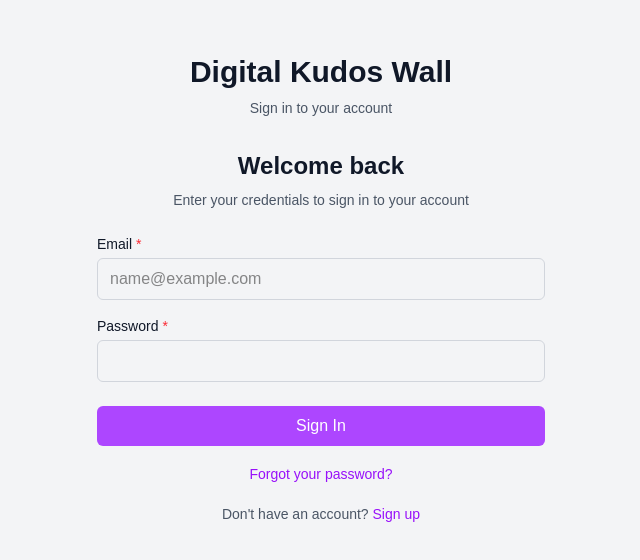
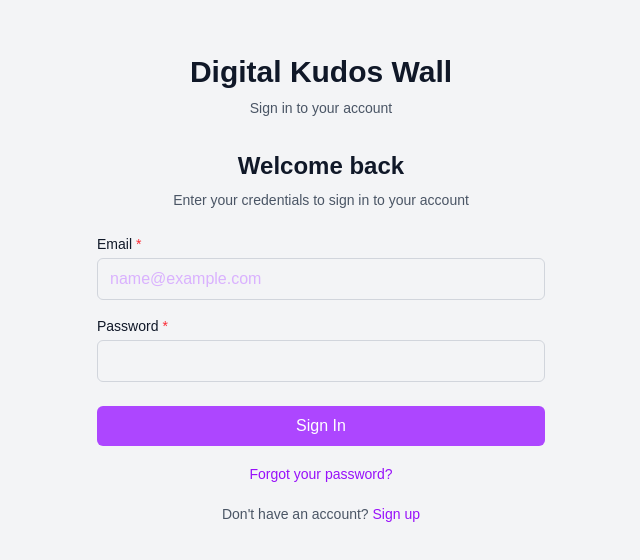
Before and after one commit to madhavpujara-at/voyage-ui, a Next.js app: page /login in a window 1280 px wide. Shown: the part 110-670 px from the top of the page, without its empty margins (319-959 px from the left). Built offline with nearby package versions, Linux system fonts and the light colour scheme; no server answers.

Commit message:
fix: input filed color
Signed-off-by: Rahul-at <rahul.lakhvara@avestatechnologies.com>

```diff
--- a/src/components/atoms/Input.tsx
+++ b/src/components/atoms/Input.tsx
@@ -2,14 +2,21 @@ import React, { forwardRef } from 'react';
 
 interface InputProps extends React.InputHTMLAttributes<HTMLInputElement> {
   error?: string;
+  textColor?: string;
+  placeholderColor?: string;
 }
 
-const Input = forwardRef<HTMLInputElement, InputProps>(({ className = '', error, ...props }, ref) => {
+const Input = forwardRef<HTMLInputElement, InputProps>(
+  (
+    { className = '', error, textColor = 'text-gray-900', placeholderColor = 'placeholder-gray-400', ...props },
+    ref
+  ) => {
     return (
       <div className='w-full'>
         <input
           className={`w-full px-3 py-2 border rounded-md focus:outline-none focus:ring-2 focus:ring-purple-500
               ${error ? 'border-red-500' : 'border-gray-300'}
+              ${textColor} ${placeholderColor}
               ${className}`}
           ref={ref}
           {...props}
@@ -17,7 +24,8 @@ const Input = forwardRef<HTMLInputElement, InputProps>(({ className = '', error,
         {error && <p className='mt-1 text-sm text-red-500'>{error}</p>}
       </div>
     );
-});
+  }
+);
 
 Input.displayName = 'Input';
 
--- a/src/components/molecules/FormField.tsx
+++ b/src/components/molecules/FormField.tsx
@@ -7,10 +7,12 @@ interface FormFieldProps extends React.InputHTMLAttributes<HTMLInputElement> {
   id: string;
   error?: string;
   required?: boolean;
+  textColor?: string;
+  placeholderColor?: string;
 }
 
 const FormField = forwardRef<HTMLInputElement, FormFieldProps>(
-  ({ label, id, error, required = false, className = '', ...props }, ref) => {
+  ({ label, id, error, required = false, className = '', textColor, placeholderColor, ...props }, ref) => {
     return (
       <div className={`mb-4 ${className}`}>
         <Label htmlFor={id} required={required}>
@@ -23,6 +25,8 @@ const FormField = forwardRef<HTMLInputElement, FormFieldProps>(
           aria-invalid={error ? 'true' : 'false'}
           aria-describedby={error ? `${id}-error` : undefined}
           required={required}
+          textColor={textColor}
+          placeholderColor={placeholderColor}
           {...props}
         />
         {error && (
--- a/src/components/organisms/Navbar.tsx
+++ b/src/components/organisms/Navbar.tsx
@@ -32,37 +32,41 @@ const Navbar: React.FC<NavbarProps> = ({ username, userRole, onLogout }) => {
             <div className='hidden sm:ml-6 sm:flex sm:space-x-8'>
               {/* Analytics tab is visible to admin and tech_lead */}
               {(userRole === UserRole.ADMIN || userRole === UserRole.TECH_LEAD) && (
-                <Link href='/analytics'>
-                  <a className='inline-flex items-center border-b-2 border-transparent px-1 pt-1 text-sm font-medium text-gray-500 hover:border-gray-300 hover:text-gray-700'>
-                    Analytics
-                  </a>
+                <Link
+                  href='/analytics'
+                  className='inline-flex items-center border-b-2 border-transparent px-1 pt-1 text-sm font-medium text-gray-500 hover:border-gray-300 hover:text-gray-700'
+                >
+                  Analytics
                 </Link>
               )}
 
               {/* Create Kudos tab is visible to admin and tech_lead */}
               {(userRole === UserRole.ADMIN || userRole === UserRole.TECH_LEAD) && (
-                <Link href='/create-kudos'>
-                  <a className='inline-flex items-center border-b-2 border-transparent px-1 pt-1 text-sm font-medium text-gray-500 hover:border-gray-300 hover:text-gray-700'>
-                    Create Kudos
-                  </a>
+                <Link
+                  href='/create-kudos'
+                  className='inline-flex items-center border-b-2 border-transparent px-1 pt-1 text-sm font-medium text-gray-500 hover:border-gray-300 hover:text-gray-700'
+                >
+                  Create Kudos
                 </Link>
               )}
 
               {/* Team Members tab is visible only to admin */}
               {userRole === UserRole.ADMIN && (
-                <Link href='/team-members'>
-                  <a className='inline-flex items-center border-b-2 border-transparent px-1 pt-1 text-sm font-medium text-gray-500 hover:border-gray-300 hover:text-gray-700'>
-                    Team Members
-                  </a>
+                <Link
+                  href='/team-members'
+                  className='inline-flex items-center border-b-2 border-transparent px-1 pt-1 text-sm font-medium text-gray-500 hover:border-gray-300 hover:text-gray-700'
+                >
+                  Team Members
                 </Link>
               )}
 
               {/* Tech Leads tab is visible only to admin */}
               {userRole === UserRole.ADMIN && (
-                <Link href='/tech-leads'>
-                  <a className='inline-flex items-center border-b-2 border-transparent px-1 pt-1 text-sm font-medium text-gray-500 hover:border-gray-300 hover:text-gray-700'>
-                    Tech Leads
-                  </a>
+                <Link
+                  href='/tech-leads'
+                  className='inline-flex items-center border-b-2 border-transparent px-1 pt-1 text-sm font-medium text-gray-500 hover:border-gray-300 hover:text-gray-700'
+                >
+                  Tech Leads
                 </Link>
               )}
             </div>
--- a/src/features/auth/presentation/components/LoginForm.tsx
+++ b/src/features/auth/presentation/components/LoginForm.tsx
@@ -60,6 +60,8 @@ const LoginForm: React.FC<LoginFormProps> = ({ onSubmit, isLoading = false, erro
           onChange={(e) => setEmail(e.target.value)}
           error={validationErrors.email}
           required
+          textColor='text-blue-800'
+          placeholderColor='placeholder-purple-300'
         />
 
         <FormField
@@ -71,6 +73,8 @@ const LoginForm: React.FC<LoginFormProps> = ({ onSubmit, isLoading = false, erro
           onChange={(e) => setPassword(e.target.value)}
           error={validationErrors.password}
           required
+          textColor='text-blue-800'
+          placeholderColor='placeholder-purple-300'
         />
 
         <div className='mt-6'>
--- a/src/pages/login.tsx
+++ /dev/null
@@ -1,33 +0,0 @@
-import React from 'react';
-import Head from 'next/head';
-import LoginForm from '../features/auth/presentation/components/LoginForm';
-import { useLogin } from '../features/auth/presentation/hooks/useLogin';
-import { LoginUserDto } from '../features/auth/application/dtos/LoginUserDto';
-
-const LoginPage: React.FC = () => {
-  const { login, isLoading, error } = useLogin();
-
-  const handleSubmit = (data: LoginUserDto) => {
-    login(data);
-  };
-
-  return (
-    <>
-      <Head>
-        <title>Login | Digital Kudos Wall</title>
-        <meta name='description' content='Sign in to your Digital Kudos Wall account' />
-      </Head>
-      <div className='min-h-screen bg-gray-100 flex items-center justify-center py-12 px-4 sm:px-6 lg:px-8'>
-        <div className='max-w-md w-full space-y-8'>
-          <div className='text-center'>
-            <h1 className='text-3xl font-extrabold text-gray-900'>Digital Kudos Wall</h1>
-            <p className='mt-2 text-sm text-gray-600'>Sign in to your account</p>
-          </div>
-          <LoginForm onSubmit={handleSubmit} isLoading={isLoading} error={error} />
-        </div>
-      </div>
-    </>
-  );
-};
-
-export default LoginPage;
--- a/src/pages/login/index.tsx
+++ b/src/pages/login/index.tsx
@@ -1,5 +1,5 @@
 import React from 'react';
-import AuthLayout from '../../components/layouts/AuthLayout';
+import Head from 'next/head';
 import LoginForm from '../../features/auth/presentation/components/LoginForm';
 import { useLogin } from '../../features/auth/presentation/hooks/useLogin';
 import { LoginUserDto } from '../../features/auth/application/dtos/LoginUserDto';
@@ -7,23 +7,26 @@ import { LoginUserDto } from '../../features/auth/application/dtos/LoginUserDto'
 const LoginPage: React.FC = () => {
   const { login, isLoading, error } = useLogin();
 
-  const handleLogin = async (credentials: LoginUserDto) => {
-    await login(credentials);
+  const handleSubmit = (data: LoginUserDto) => {
+    login(data);
   };
 
   return (
-    <AuthLayout>
-      <LoginForm onSubmit={handleLogin} isLoading={isLoading} error={error} />
-
-      <div className='mt-6 border-t border-gray-200 pt-4'>
-        <p className='text-sm text-gray-500 text-center'>For demo purposes, use these credentials:</p>
-        <ul className='mt-2 text-xs text-gray-500'>
-          <li className='mb-1'>Admin: admin@example.com / password123</li>
-          <li className='mb-1'>Tech Lead: lead@example.com / password123</li>
-          <li>Team Member: member@example.com / password123</li>
-        </ul>
+    <>
+      <Head>
+        <title>Login | Digital Kudos Wall</title>
+        <meta name='description' content='Sign in to your Digital Kudos Wall account' />
+      </Head>
+      <div className='min-h-screen bg-gray-100 flex items-center justify-center py-12 px-4 sm:px-6 lg:px-8'>
+        <div className='max-w-md w-full space-y-8'>
+          <div className='text-center'>
+            <h1 className='text-3xl font-extrabold text-gray-900'>Digital Kudos Wall</h1>
+            <p className='mt-2 text-sm text-gray-600'>Sign in to your account</p>
+          </div>
+          <LoginForm onSubmit={handleSubmit} isLoading={isLoading} error={error} />
+        </div>
       </div>
-    </AuthLayout>
+    </>
   );
 };
 
```
Lines whose indentation alone changed are shown as unchanged.
